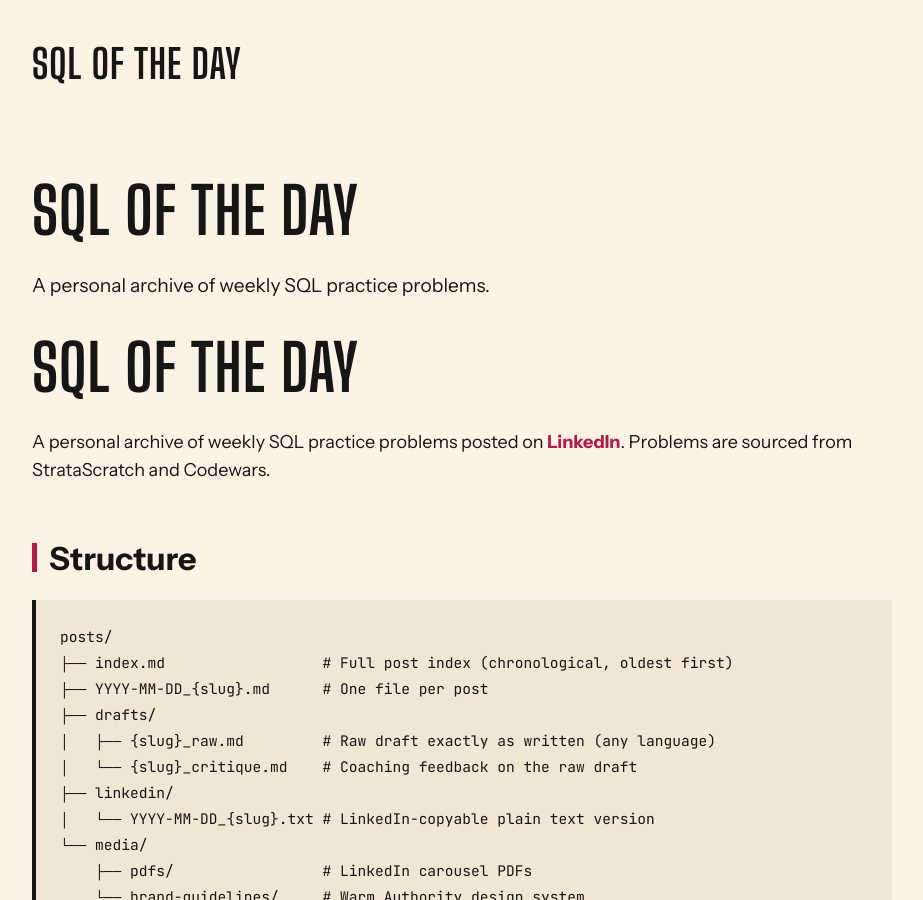
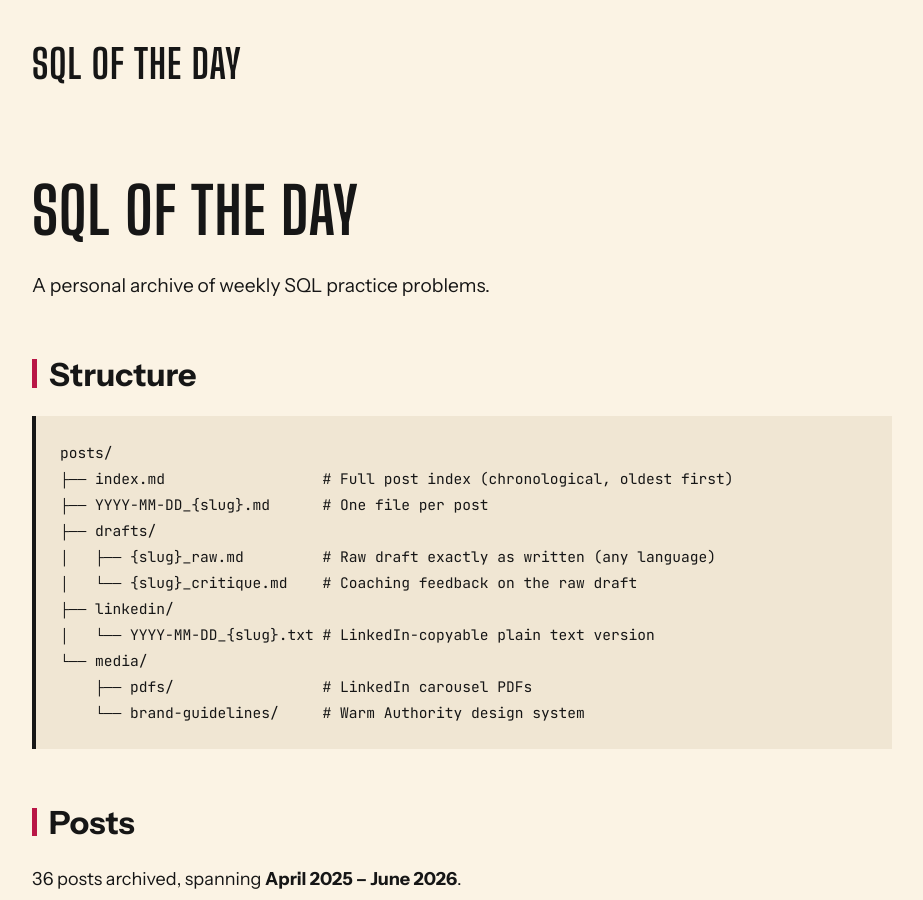
Before and after one commit to nivanrs/sql_practise, a Jekyll site: the page built from index.md, in a window 1280 px wide and 900 px high. Shown: the whole window, without its empty margins (178-1101 px from the left). Built offline with Jekyll 4.4.1, drawn with Linux system fonts in a browser that asks for light colours.

Commit message:
fix(site): fix index.md frontmatter and remove redundant H1

```diff
--- a/index.md
+++ b/index.md
@@ -2,9 +2,6 @@
 layout: home
 title: Home
 ---
-# SQL of the Day
-
-A personal archive of weekly SQL practice problems posted on [LinkedIn](https://www.linkedin.com/in/nivanrs/). Problems are sourced from StrataScratch and Codewars.
 
 ## Structure
 
```
